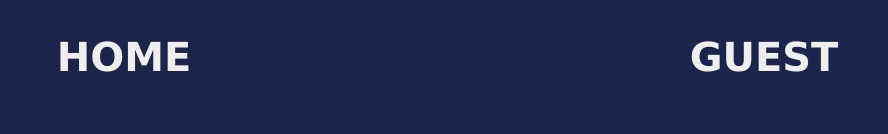
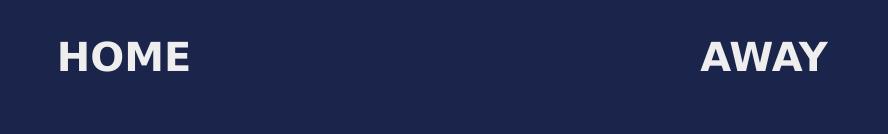
Before and after one commit to AoLanh/basketball-scoreboard, a website built with Vite: page index.html in a window 1280 px wide. Shown: the top 134 px of the page, without its empty margins (196-1084 px from the left). Built offline with nearby package versions, Linux system fonts and the light colour scheme.

Commit message:
updated score header

```diff
--- a/index.html
+++ b/index.html
@@ -14,7 +14,8 @@
                 </div>
             </div>
             <div>
-                <h3>GUEST</h3>
+                <h3>AWAY
+                </h3>
                 <h1 id="guest-points" onclick="updateScore()">0</h1>
                 <div class="pointButtons">
                     <button onclick="add1Guest()">+1</button>
```
